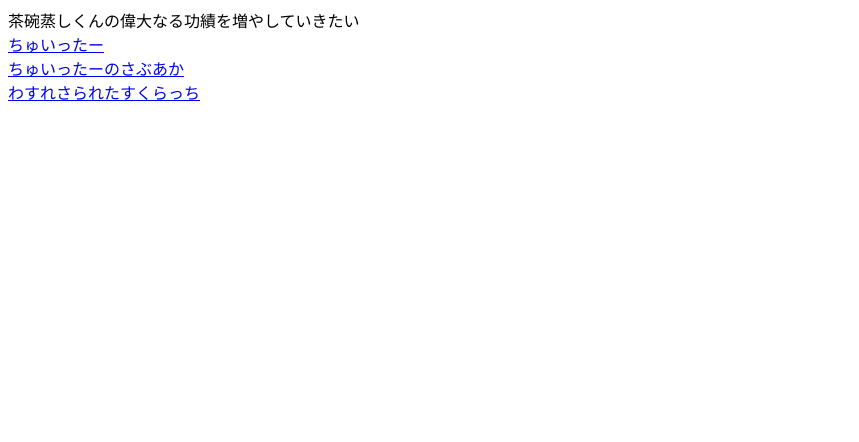
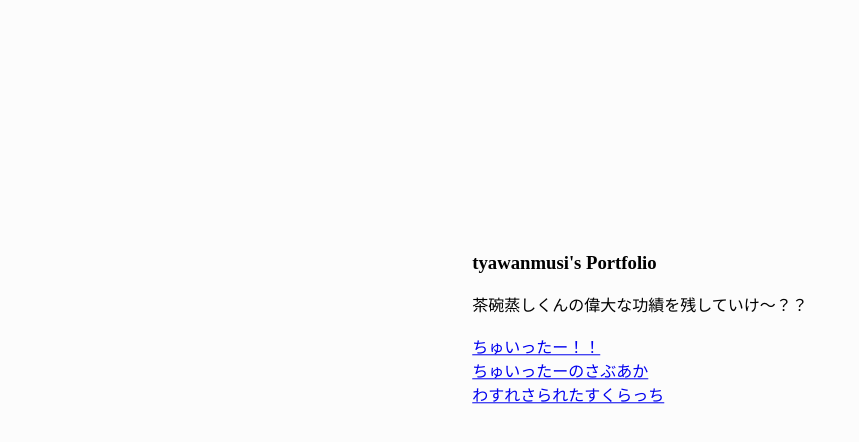
Before and after one commit to tyawanmusi/test_HTML, a plain HTML site: page index.html in a window 1280 px wide. Shown: the whole page, without its empty margins (0-859 px from the left). Drawn offline with Linux system fonts and the light colour scheme.

Commit message:
Update index.html

```diff
--- a/index.html
+++ b/index.html
@@ -1,13 +1,19 @@
-<html>
+<!DOCTYPE html>
+<html lang="ja">
   <head>
+    <meta charset="UTF-8">
+    <link rel="stylesheet" href="ｃｓｓ.css">
     <title>ちゃわんむし～^^</title>
   </head>
   <body>
-    茶碗蒸しくんの偉大なる功績を増やしていきたい<br>
-
-    <a href="https://twitter.com/tyawanmusi256">ちゅいったー</a><br>
-    <a href="https://twitter.com/tyawanmusi256">ちゅいったーのさぶあか</a><br>
-    <a href="https://scratch.mit.edu/users/tyawanmusi/">わすれさられたすくらっち</a><br>
-
+    <div class="center">
+      <h3>tyawanmusi's Portfolio</h3>
+      茶碗蒸しくんの偉大な功績を残していけ～？？
+      <br>
+      <br>
+      <a href="https://twitter.com/tyawanmusi256">ちゅいったー！！</a><br>
+      <a href="https://twitter.com/tyawanmusi256">ちゅいったーのさぶあか</a><br>
+      <a href="https://scratch.mit.edu/users/tyawanmusi/">わすれさられたすくらっち</a><br>
+    </div>
   </body>
 </html>
```
